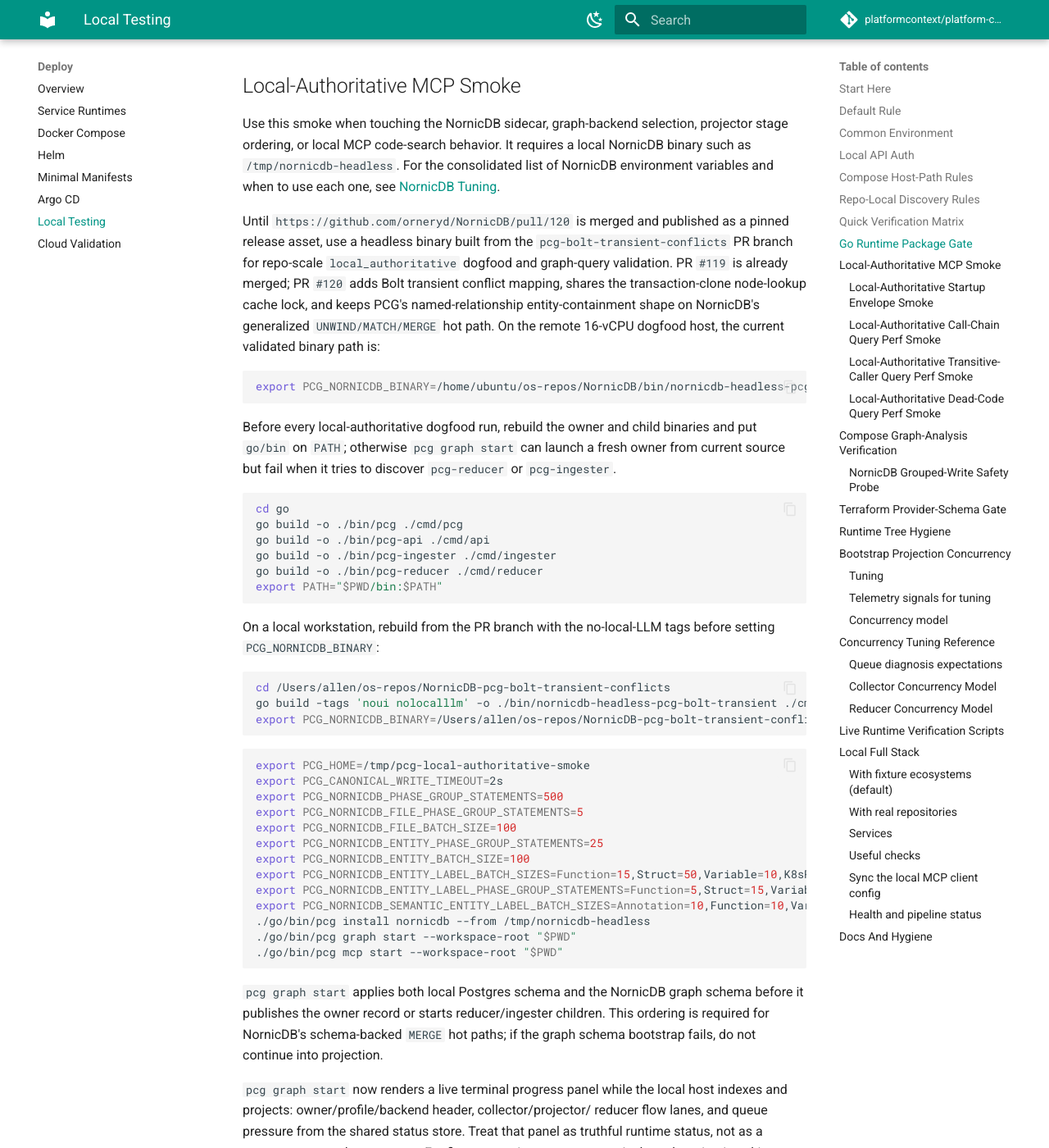
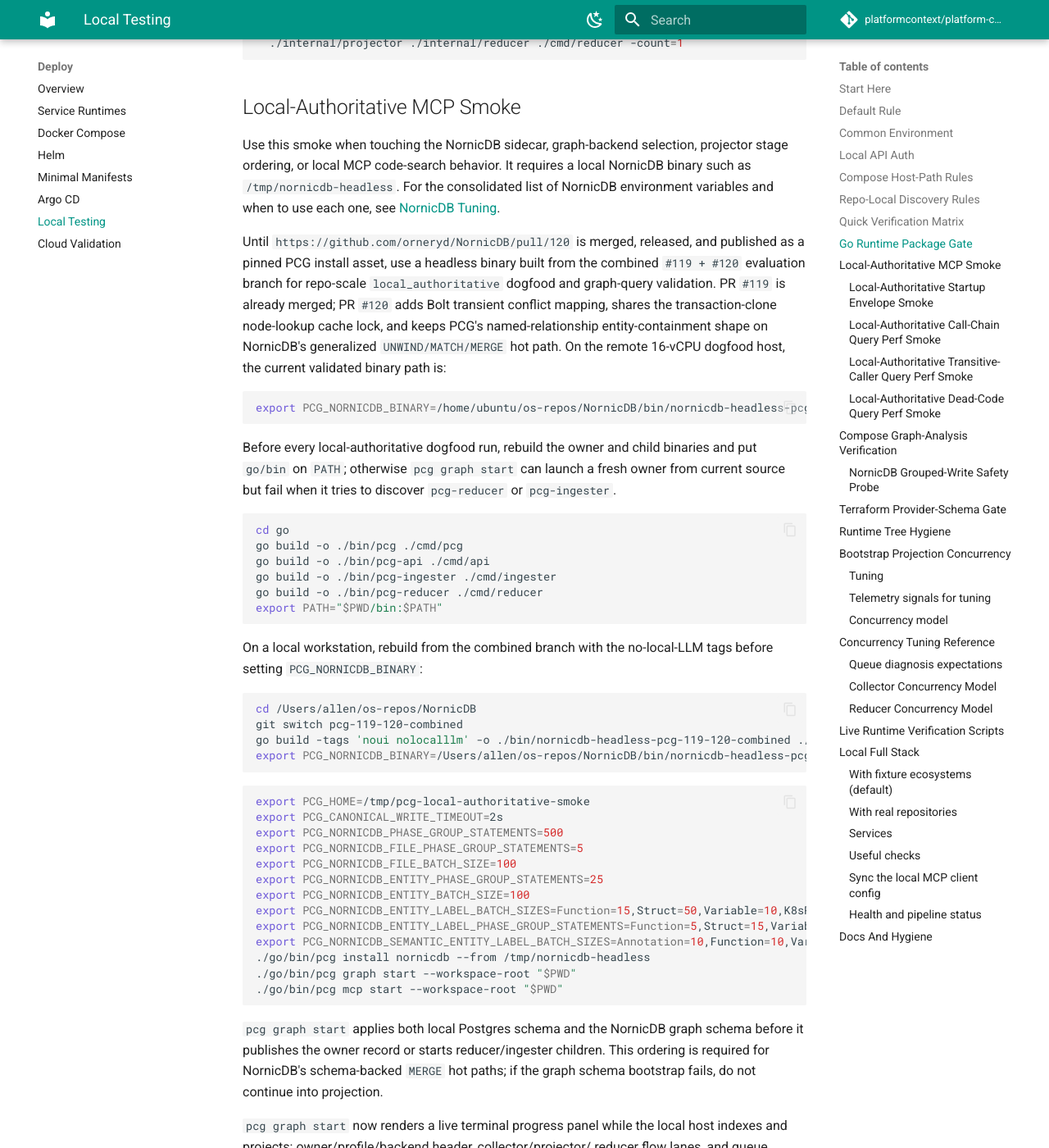
Before and after one commit to platformcontext/platform-context-graph, an MkDocs documentation site: the page built from docs/docs/reference/local-testing.md, in a window 1280 px wide and 1400 px high, scrolled down 4476 px. Shown: the whole window at 82% size. Built offline with MkDocs 1.6.1 and Material for MkDocs 9.7.7, drawn with Linux system fonts in a browser that asks for light colours; comment, search, counter and statistics services are not loaded; some of the changed text lies outside the part shown.

Commit message:
docs(nornicdb): refresh local dogfood guidance
Point the local-authoritative runbook at the active combined #119 + #120 NornicDB evaluation binary instead of the older transient-conflict branch.

Document that discovery advisory reports include schema_version so operator scripts can detect future report-shape changes.

````diff
--- a/docs/docs/reference/local-testing.md
+++ b/docs/docs/reference/local-testing.md
@@ -161,9 +162,9 @@
 For the consolidated list of NornicDB environment variables and when to use
 each one, see [NornicDB Tuning](nornicdb-tuning.md).
 
-Until `https://github.com/orneryd/NornicDB/pull/120` is merged and published
-as a pinned release asset, use a headless binary built from the
-`pcg-bolt-transient-conflicts` PR branch for repo-scale `local_authoritative`
+Until `https://github.com/orneryd/NornicDB/pull/120` is merged, released, and
+published as a pinned PCG install asset, use a headless binary built from the
+combined `#119 + #120` evaluation branch for repo-scale `local_authoritative`
 dogfood and graph-query validation. PR `#119` is already merged; PR `#120`
 adds Bolt transient conflict mapping, shares the transaction-clone node-lookup
 cache lock, and keeps PCG's named-relationship entity-containment shape on
@@ -171,7 +172,7 @@
 On the remote 16-vCPU dogfood host, the current validated binary path is:
 
 ```bash
-export PCG_NORNICDB_BINARY=/home/ubuntu/os-repos/NornicDB/bin/nornicdb-headless-pcg-bolt-transient
+export PCG_NORNICDB_BINARY=/home/ubuntu/os-repos/NornicDB/bin/nornicdb-headless-pcg-119-120-combined
 ```
 
 Before every local-authoritative dogfood run, rebuild the owner and child
@@ -188,13 +189,14 @@
 export PATH="$PWD/bin:$PATH"
 ```
 
-On a local workstation, rebuild from the PR branch with the no-local-LLM tags
+On a local workstation, rebuild from the combined branch with the no-local-LLM tags
 before setting `PCG_NORNICDB_BINARY`:
 
 ```bash
-cd /Users/allen/os-repos/NornicDB-pcg-bolt-transient-conflicts
-go build -tags 'noui nolocalllm' -o ./bin/nornicdb-headless-pcg-bolt-transient ./cmd/nornicdb
-export PCG_NORNICDB_BINARY=/Users/allen/os-repos/NornicDB-pcg-bolt-transient-conflicts/bin/nornicdb-headless-pcg-bolt-transient
+cd /Users/allen/os-repos/NornicDB
+git switch pcg-119-120-combined
+go build -tags 'noui nolocalllm' -o ./bin/nornicdb-headless-pcg-119-120-combined ./cmd/nornicdb
+export PCG_NORNICDB_BINARY=/Users/allen/os-repos/NornicDB/bin/nornicdb-headless-pcg-119-120-combined
 ```
 
 ```bash
````
Also changed, not shown: other parts of docs/docs/reference/local-testing.md (+6 -5 lines).
